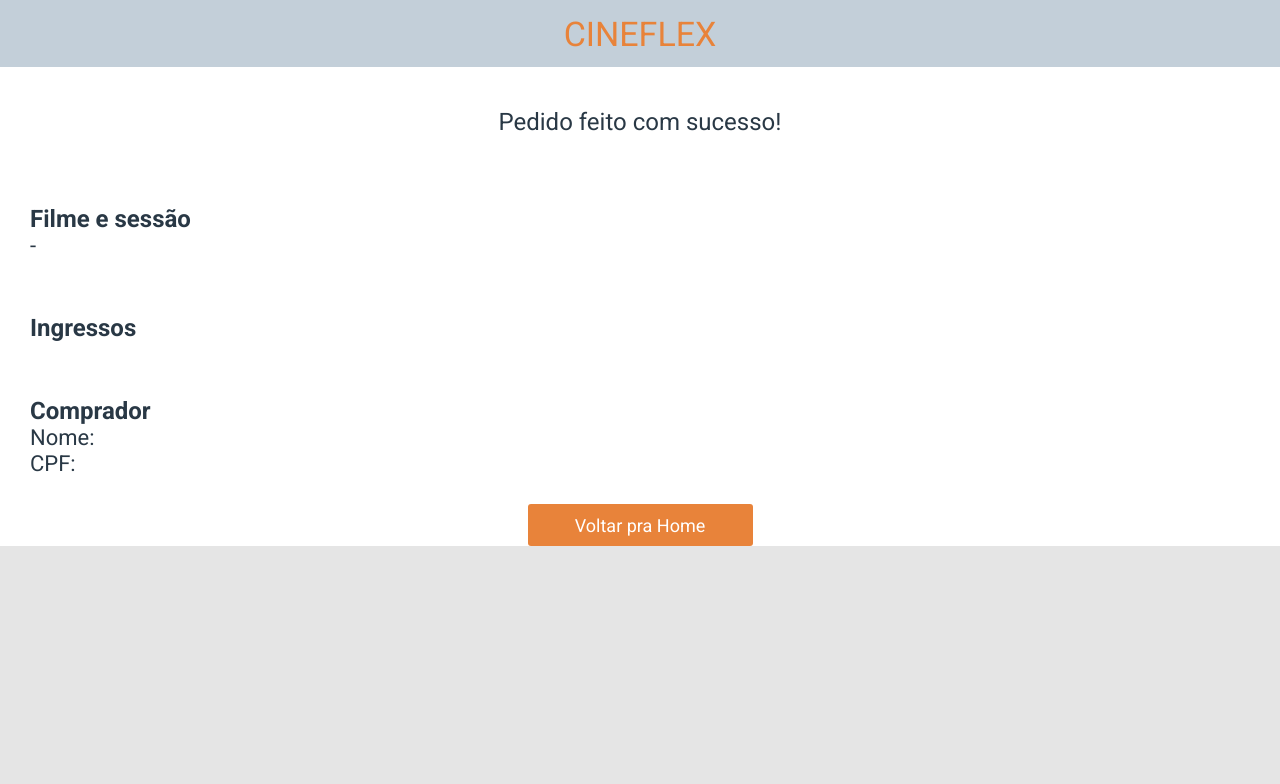
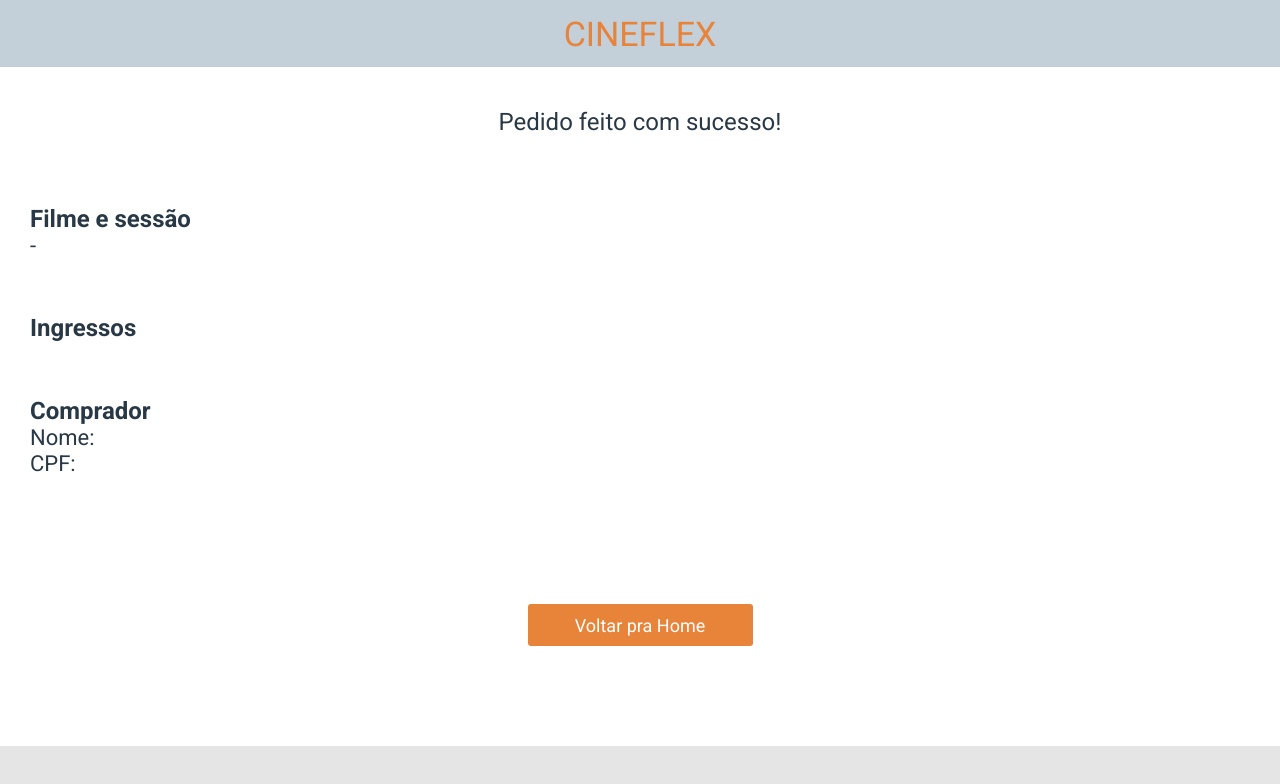
Before and after one commit to teles-tarcisio/Cineflex, a React (Create React App) app: page /sucesso in a window 1280 px wide. Shown: the top 784 px of the page. Built offline with nearby package versions, Linux system fonts and the light colour scheme.

Commit message:
fix: correct info showing in /success

```diff
--- a/src/components/App/App.js
+++ b/src/components/App/App.js
@@ -44,7 +44,7 @@ export default function App() {
 
           <Route path="/assentos/:sessionID" element={
             <InfoBox type={'seats'}>
-              <Seats />
+              <Seats setReservation={setReservation}/>
             </InfoBox>}
           />
 
--- a/src/components/BuyerData/BuyerData.js
+++ b/src/components/BuyerData/BuyerData.js
@@ -3,7 +3,7 @@ import { Link } from 'react-router-dom';
 
 import { SCBuyerData } from '../Seats/Seats_styles.js';
 
-export default function BuyerData({orderCopy, setOrderCopy, setReservation}) {
+export default function BuyerData({orderCopy, setOrderCopy, updateReservation}) {
   const [buyerName, setBuyerName] = useState("");
   const [buyerCPF, setBuyerCPF] = useState("");
 
@@ -18,7 +18,7 @@ export default function BuyerData({orderCopy, setOrderCopy, setReservation}) {
   function updateBuyerData() {
     let newOrderData = {...orderCopy, name: buyerName, cpf: buyerCPF};
     setOrderCopy(newOrderData);
-    setReservation(orderCopy);
+    updateReservation(newOrderData);
   };
 
 
--- a/src/components/Seats/Seats.js
+++ b/src/components/Seats/Seats.js
@@ -12,7 +12,7 @@ import { SCFooter, SCFooterInfo } from '../MoviesList/MoviesList_styles.js';
 const SESSIONSEATS_URL = "https://mock-api.driven.com.br/api/v4/cineflex/showtimes/";
 
 
-export default function Seats({setReservation }) {
+export default function Seats({setReservation}) {
   const params = useParams();
 
   const [sessionData, setSessionData] = useState({ movie: {}, day: {}, seats: [] });
@@ -64,7 +64,7 @@ export default function Seats({setReservation }) {
         <SCSeatCard isAvailable={false}>Indisponível</SCSeatCard>
       </SCSeatsVisualKey>
 
-      <BuyerData orderCopy={orderCopy} setOrderCopy={setOrderCopy} setReservation={setReservation}/>
+      <BuyerData orderCopy={orderCopy} setOrderCopy={setOrderCopy} updateReservation={setReservation}/>
 
       <SCFooter>
         <SCFooterInfo>
--- a/src/components/Success/Success.js
+++ b/src/components/Success/Success.js
@@ -29,8 +29,10 @@ export default function Success({reservation}) {
         </div>
       </SCOrderSummary>
 
-      <SCBackToHome to="/" >
+      <SCBackToHome>
+        <Link to="/" >
         <p>Voltar pra Home</p>
+        </Link>
       </SCBackToHome>
 
     </>
--- a/src/components/Success/Success_styles.js
+++ b/src/components/Success/Success_styles.js
@@ -21,9 +21,9 @@ const SCOrderSummary = styled.div`
     };
 `;
 
-const SCBackToHome = styled.a`
+const SCBackToHome = styled.div`
   width: 225px;
-  margin: auto;
+  margin: 100px auto;
   height: 42px;
   background: #E8833A;
   border-radius: 3px;
@@ -32,8 +32,10 @@ const SCBackToHome = styled.a`
   display: flex;
   align-items: center;
   justify-content: center;
-  text-decoration: none;
-  color: #FFFFFF;
+  & a {
+    text-decoration: none;
+    color: #FFFFFF;
+  }
 `;
 
 export { SCOrderSummary, SCBackToHome };
```
